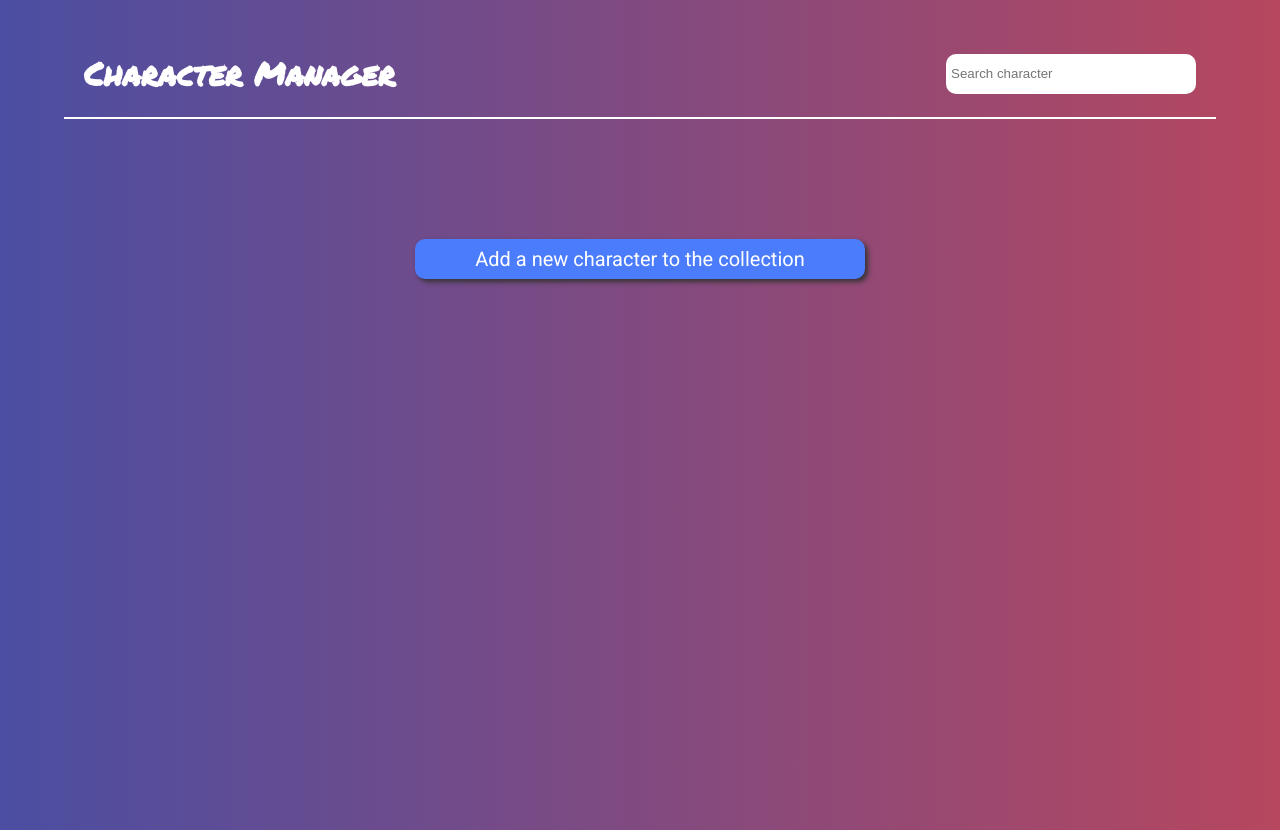
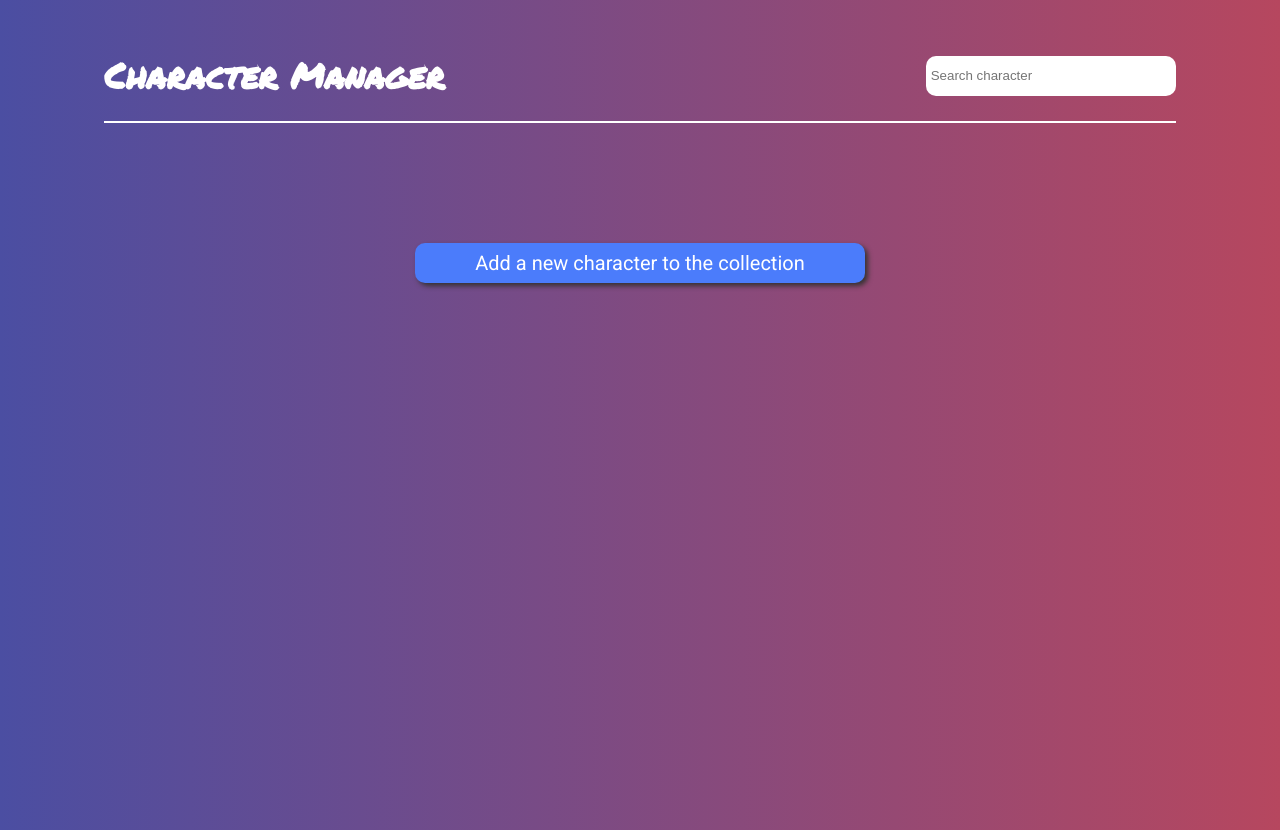
Before and after one commit to AntoineLemlin/character-manager-js, a plain HTML site: page index.html in a window 1280 px wide. Drawn offline with Linux system fonts and the light colour scheme; no server answers.

Commit message:
small details fix

```diff
--- a/style/style.scss
+++ b/style/style.scss
@@ -19,11 +19,13 @@
       justify-content: flex-end;
       align-items: center;
       border-bottom: 2px solid white;
-      padding: 20px;
-      margin: 30px 0;
+      padding: 20px 0;
+      margin: 30px auto;
+      width: 93%;
 
       h1 {
         margin-right: auto;
+        font-size: 35px;
 
         a {
           text-decoration: none;
@@ -93,8 +95,8 @@
             margin: 25px 0 20px 0;
             font-family: "Permanent Marker", cursive;
             width: 100%;
-            overflow:hidden;
-            text-overflow:ellipsis;
+            overflow: hidden;
+            text-overflow: ellipsis;
           }
 
           p {
@@ -266,7 +268,6 @@
         border-radius: 50%;
         border: 2px solid black;
         z-index: 0;
-
 
         &::before {
           content: "Preview";
```
Also changed, not shown: style/style.css, 1 other file.
